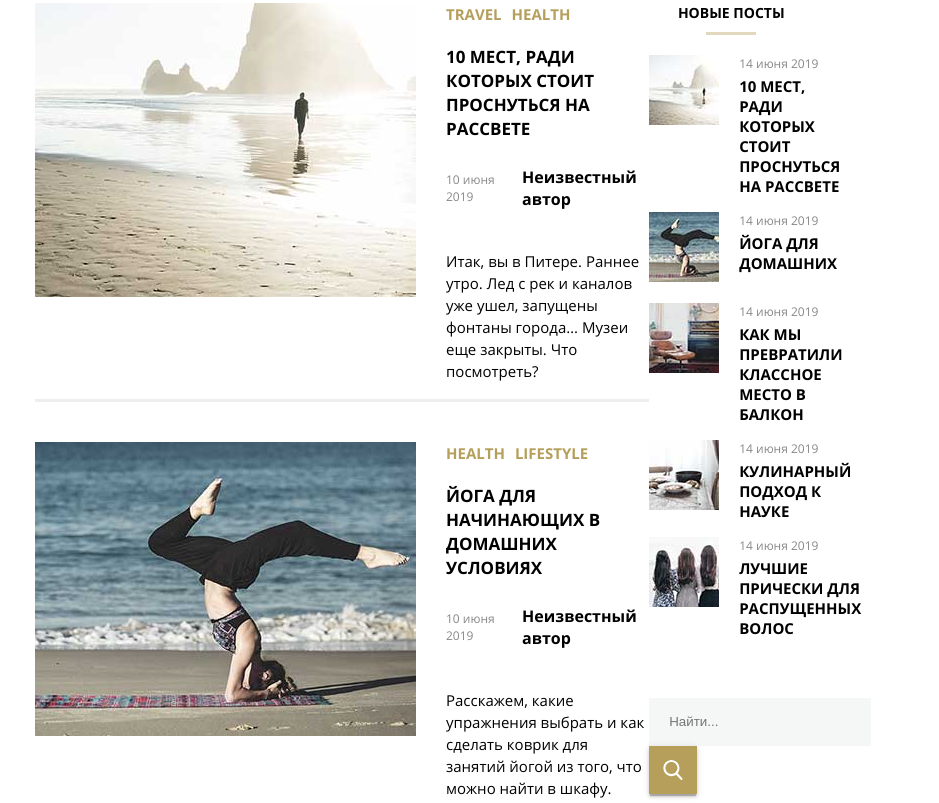
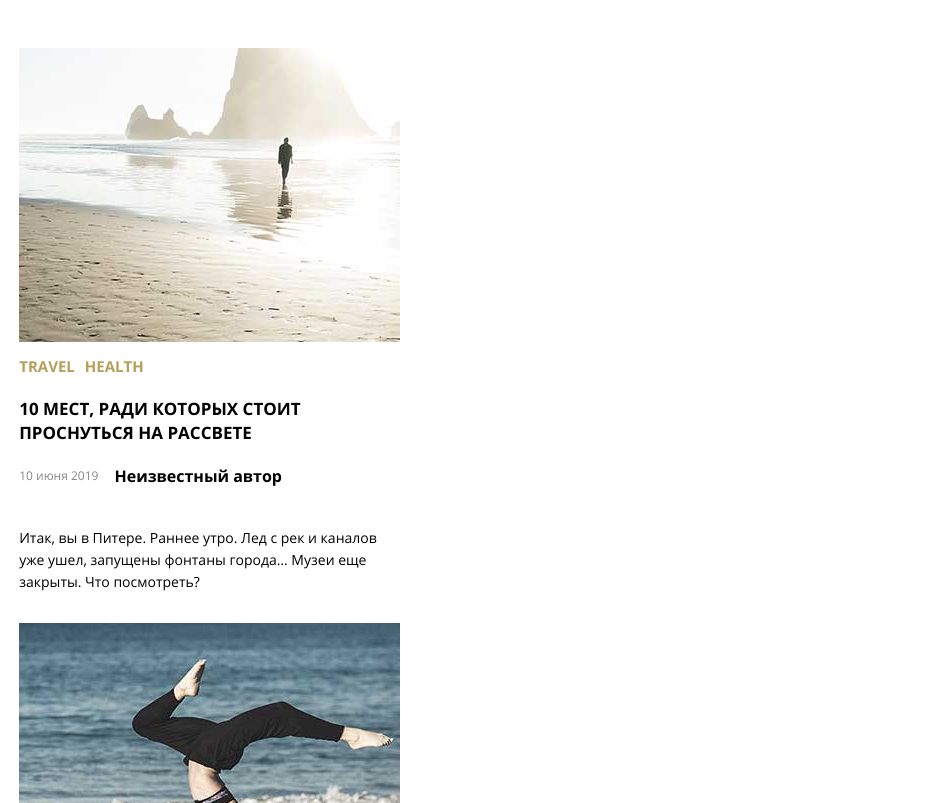
Before and after one commit to Kira667/diplom-Kira667, a plain HTML site: page index.html in a window 768 px wide. Shown: the part 1247-2050 px from the top of the page, 939 px wide, since content can reach past the window. Drawn offline with Linux system fonts and the light colour scheme; files whose address does not match are found by name.

Commit message:
Add files via upload

```diff
--- a/style.css
+++ b/style.css
@@ -1213,6 +1213,9 @@
 
 
  @media (min-width: 641px) and (max-width: 1200px) {
+    html {
+         font-size: 100%;
+     }
      .header__burger {
          top: 52px;
          right: 35px;
@@ -1251,13 +1254,13 @@
      }
 
      .trend-posts {
-         display: flex;
-         flex-direction: row;
+
+
          width: 100%;
      }
 
      .trend-post {
-         display: flex;
+
          margin-bottom: 3px;
 
      }
@@ -1280,52 +1283,67 @@
      }
 
      .trend-image {
-         display: flex;
+         width: 50%;
 
      }
 
      .post-title {
          font-size: 17px;
+
+
      }
 
      .main-content {
          display: flex;
          flex-wrap: wrap;
 
+
      }
 
      .main-content-wrapper {
-         padding-left: 35px;
-         padding-right: 35px;
+         flex-direction: column;
+         margin-top: 45px;
+         margin-right: auto;
+         margin-left: auto;
+         padding: 0;
+
      }
 
      .posts {
+         margin-left: 0;
+
+     }
+
+     .post {
+         flex-direction: column;
+         width: 360px;
+     }
+
+     .post-meta {
+         margin-bottom: 15px;
+     }
+
+     .post-title {
          width: 100%;
-     }
-
-     .post {
-         padding-bottom: 17px;
-         border-bottom: 3px solid #eeeeee;
-     }
-
-     .post:nth-child(n+2) {
-         margin-top: 40px;
-     }
-
-     .post:last-child {
-         border: 0;
-     }
-
-     .post-title {
-         margin-bottom: 25px;
-     }
-
-     .post-meta {
-         margin-bottom: 30px;
+         justify-content: flex-start;
      }
 
      .post-text {
-         font-size: 15px;
+         font-size: 14px;
+         width: 360px;
+     }
+
+     .post-image {
+         width: auto;
+     }
+
+     .side-bar {
+         padding-top: 0;
+         width: 40%;
+         margin-left: auto;
+         margin-right: 0;
+         margin-top: 20px;
+
      }
  }
 
```
